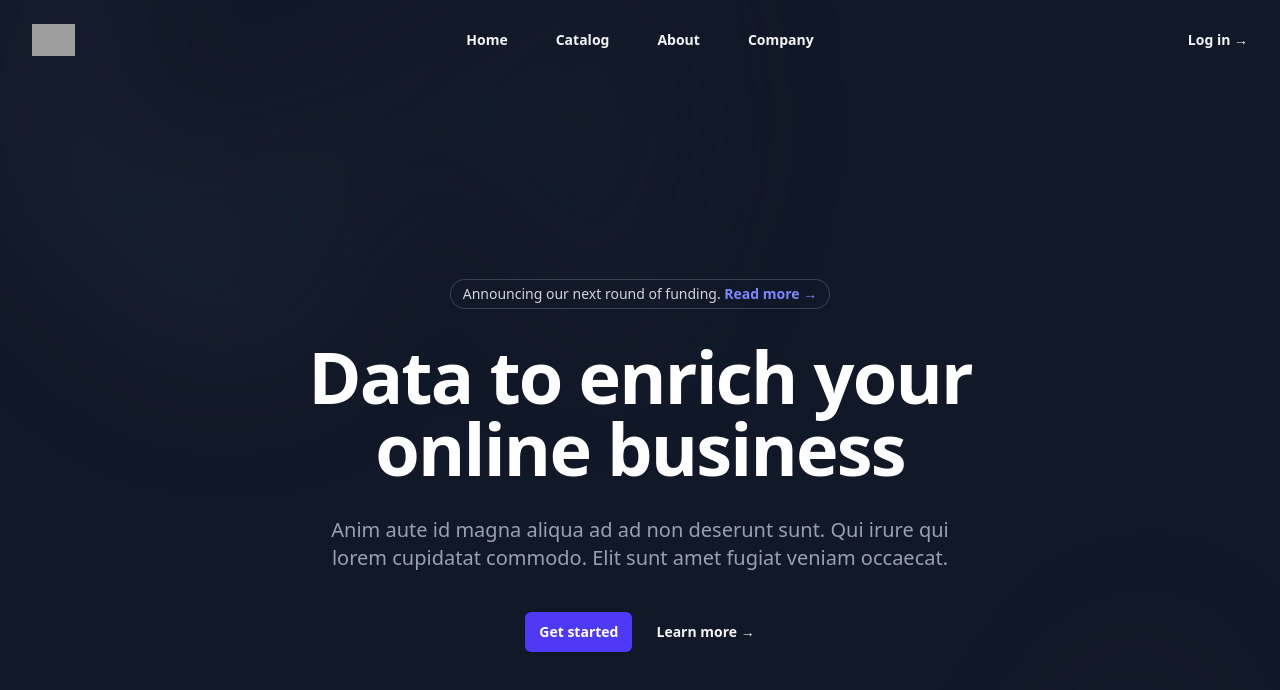
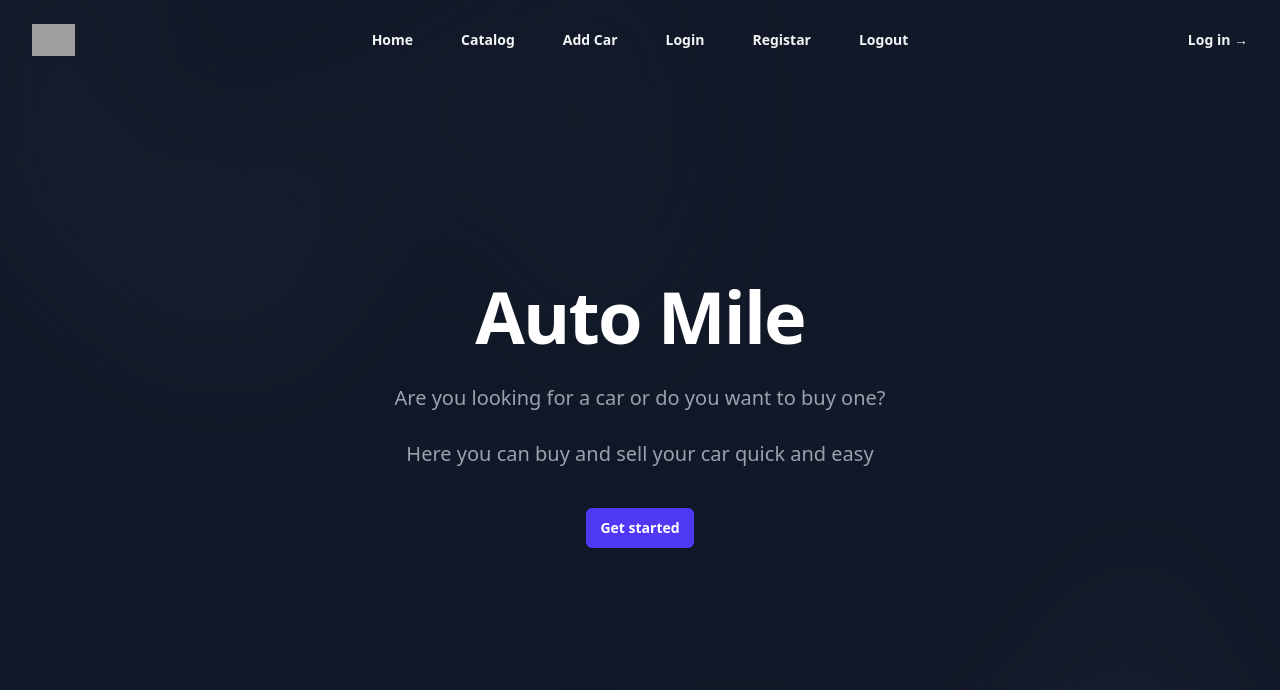
Before and after one commit to Milen03/AutoMile-React-project, a React (Vite) app in the folder client/: page / in a window 1280 px wide. Shown: the top 690 px of the page. Built offline with nearby package versions, Linux system fonts and the light colour scheme; grey boxes are pictures that could not be loaded.

Commit message:
Add contetent to componet

```diff
--- a/client/src/components/header/Header.jsx
+++ b/client/src/components/header/Header.jsx
@@ -7,8 +7,11 @@ import { Link, NavLink } from 'react-router'
 const navigation = [
     { name: 'Home', path: '/' },
     { name: 'Catalog', path: '/catalog' },
-    { name: 'About', path: '/about' },
-    { name: 'Company', path: '/company' },
+    { name: 'Add Car', path: '/create' },
+    { name: 'Login', path: '/login' },
+    { name: 'Registar', path: '/registar' },
+    { name: 'Logout', path: '/logout' }
+
   ]
 export default function Header(){
 
--- a/client/src/components/home/Home.jsx
+++ b/client/src/components/home/Home.jsx
@@ -17,21 +17,13 @@ export default function Home(){
           />
         </div>
         <div className="mx-auto max-w-2xl py-32 sm:py-48 lg:py-56">
-          <div className="hidden sm:mb-8 sm:flex sm:justify-center">
-            <div className="relative rounded-full px-3 py-1 text-sm text-gray-300 ring-1 ring-gray-700 hover:ring-gray-500">
-              Announcing our next round of funding.{' '}
-              <a href="#" className="font-semibold text-indigo-400">
-                <span aria-hidden="true" className="absolute inset-0" />
-                Read more <span aria-hidden="true">&rarr;</span>
-              </a>
-            </div>
-          </div>
           <div className="text-center">
             <h1 className="text-5xl font-semibold tracking-tight text-white sm:text-7xl">
-              Data to enrich your online business
+              Auto Mile
             </h1>
             <p className="mt-8 text-lg font-medium text-gray-400 sm:text-xl">
-              Anim aute id magna aliqua ad ad non deserunt sunt. Qui irure qui lorem cupidatat commodo. Elit sunt amet fugiat veniam occaecat.
+            Are you looking for a car or do you want to buy one?<br /><br />
+            Here you can buy and sell your car quick and easy
             </p>
             <div className="mt-10 flex items-center justify-center gap-x-6">
               <a
@@ -40,9 +32,7 @@ export default function Home(){
               >
                 Get started
               </a>
-              <a href="#" className="text-sm font-semibold text-gray-100">
-                Learn more <span aria-hidden="true">→</span>
-              </a>
+
             </div>
           </div>
         </div>
```
